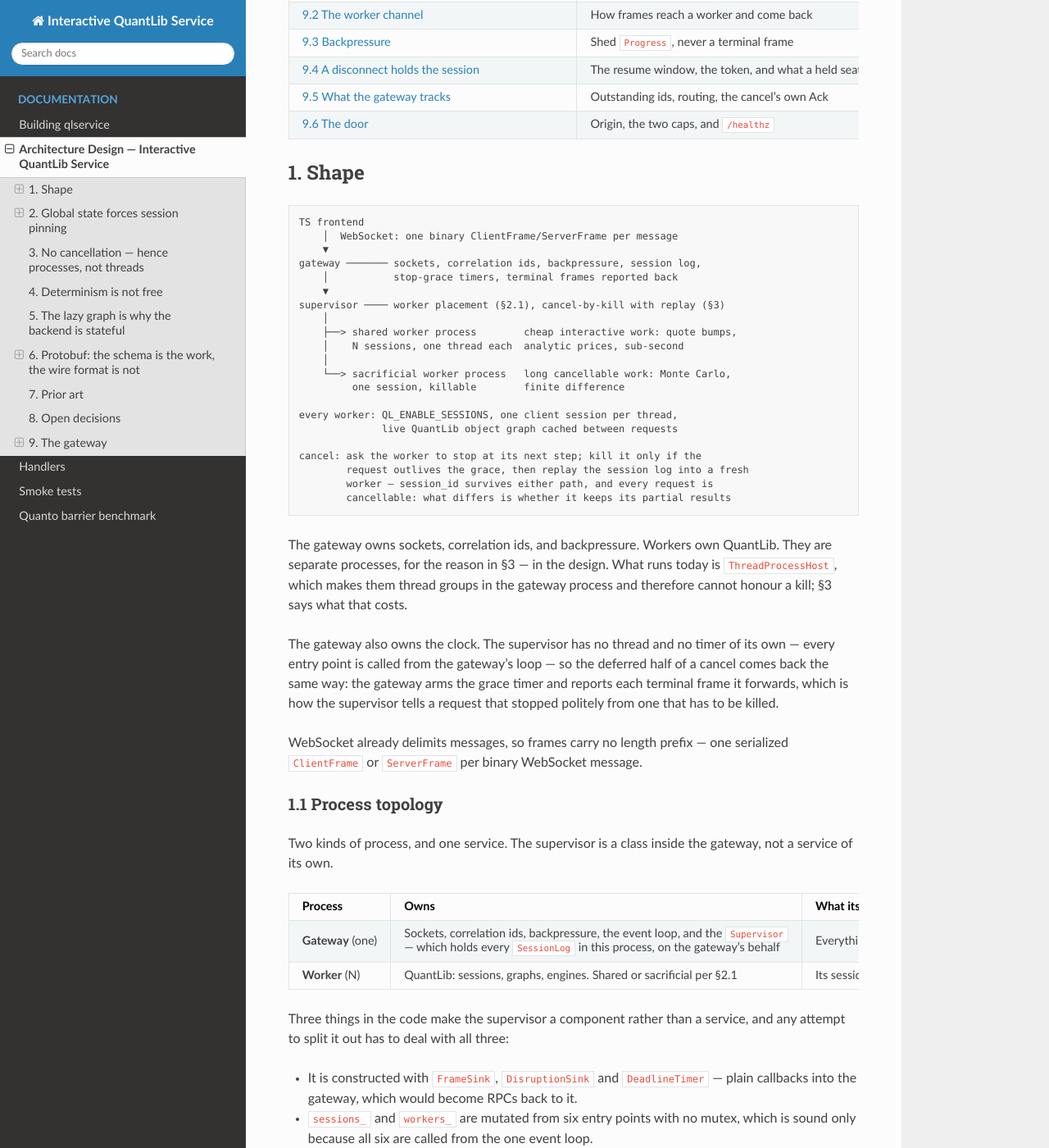
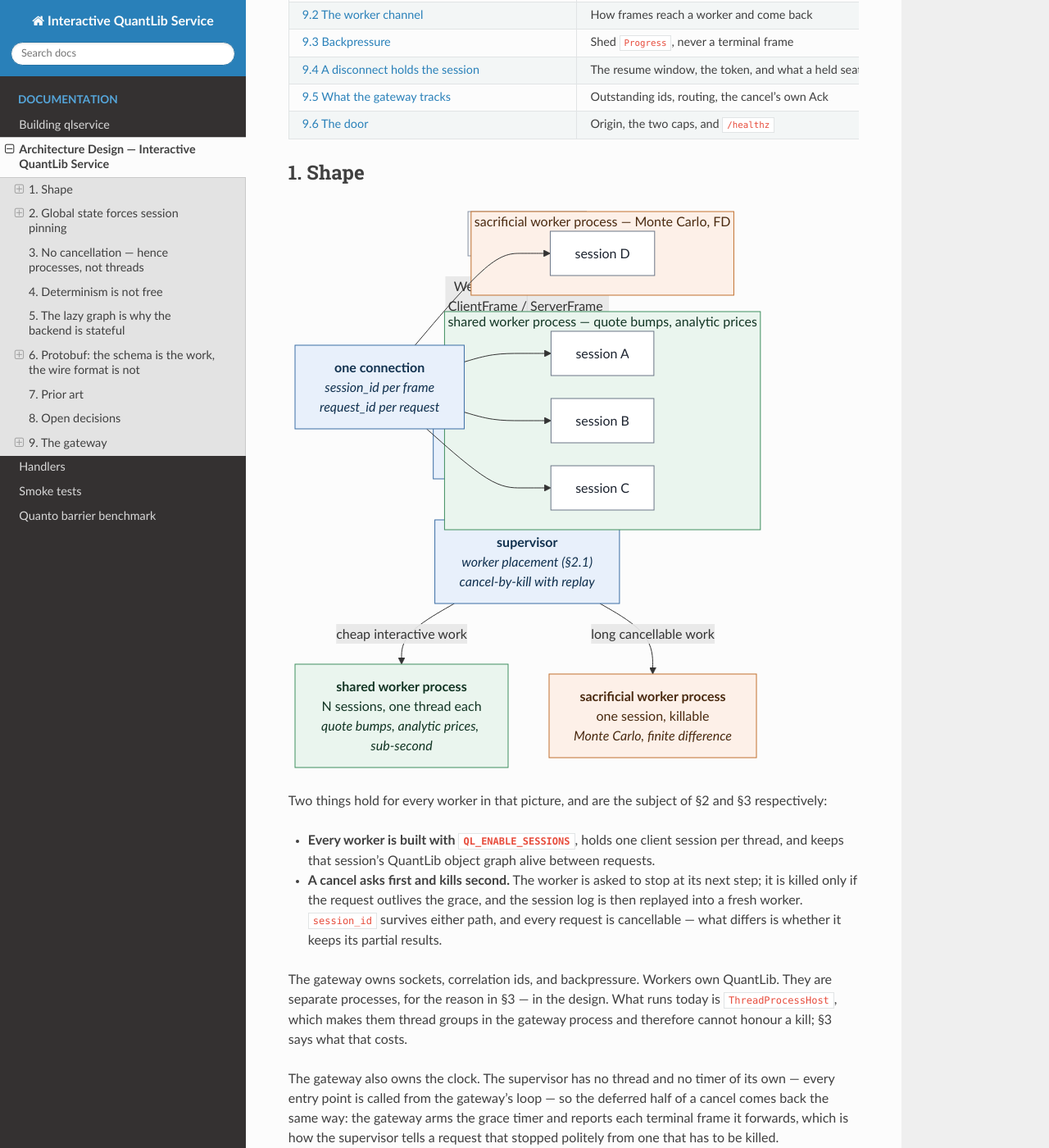
Before and after one commit to markccchiang/ql-backend, a Sphinx documentation site: the page built from doc/DESIGN.md, in a window 1280 px wide and 1400 px high, scrolled down 1162 px. Shown: the whole window at 82% size. Built offline with Sphinx 7.4.7 and the Read the Docs theme 3.1.0, drawn with Linux system fonts in a browser that asks for light colours; some of the changed text lies outside the part shown.

````diff
--- a/doc/DESIGN.md
+++ b/doc/DESIGN.md
@@ -45,29 +45,40 @@ process, so the kill half of a cancel is a disown rather than a kill.
 
 ## 1. Shape
 
+```mermaid
+flowchart TD
+    FE["<b>TS frontend</b>"]
+    GW["<b>gateway</b><br/><i>sockets · correlation ids<br/>backpressure · session log<br/>stop-grace timers<br/>terminal frames reported</i>"]
+    SV["<b>supervisor</b><br/><i>worker placement (§2.1)<br/>cancel-by-kill with replay</i>"]
+    SH["<b>shared worker process</b><br/>N sessions, one thread each<br/><i>quote bumps, analytic prices, sub-second</i>"]
+    SA["<b>sacrificial worker process</b><br/>one session, killable<br/><i>Monte Carlo, finite difference</i>"]
+
+    FE -->|"WebSocket — one binary ClientFrame / ServerFrame per message"| GW
+    GW --> SV
+    SV -->|"cheap interactive work"| SH
+    SV -->|"long cancellable work"| SA
+
+    classDef client fill:#f5f6f8,stroke:#8a94a6,color:#1d2430;
+    classDef core fill:#e8f0fb,stroke:#3b6ea5,color:#11314f;
+    classDef pool fill:#eaf5ee,stroke:#3f8f5f,color:#123524;
+    classDef sac fill:#fdf0e8,stroke:#c1702f,color:#4a2a10;
+    class FE client;
+    class GW,SV core;
+    class SH pool;
+    class SA sac;
 ```
-TS frontend
-    │  WebSocket: one binary ClientFrame/ServerFrame per message
-    ▼
-gateway ─────── sockets, correlation ids, backpressure, session log,
-    │           stop-grace timers, terminal frames reported back
-    ▼
-supervisor ──── worker placement (§2.1), cancel-by-kill with replay (§3)
-    │
-    ├──> shared worker process        cheap interactive work: quote bumps,
-    │    N sessions, one thread each  analytic prices, sub-second
-    │
-    └──> sacrificial worker process   long cancellable work: Monte Carlo,
-         one session, killable        finite difference
 
-every worker: QL_ENABLE_SESSIONS, one client session per thread,
-              live QuantLib object graph cached between requests
+Two things hold for every worker in that picture, and are the subject of §2
+and §3 respectively:
 
-cancel: ask the worker to stop at its next step; kill it only if the
-        request outlives the grace, then replay the session log into a fresh
-        worker — session_id survives either path, and every request is
-        cancellable: what differs is whether it keeps its partial results
-```
+- **Every worker is built with `QL_ENABLE_SESSIONS`**, holds one client
+  session per thread, and keeps that session's QuantLib object graph alive
+  between requests.
+- **A cancel asks first and kills second.** The worker is asked to stop at its
+  next step; it is killed only if the request outlives the grace, and the
+  session log is then replayed into a fresh worker. `session_id` survives
+  either path, and every request is cancellable — what differs is whether it
+  keeps its partial results.
 
 The gateway owns sockets, correlation ids, and backpressure. Workers own
 QuantLib. They are separate processes, for the reason in §3 — in the design.
@@ -331,36 +342,52 @@ queueing sessions on it is §8. A process is retired once its last session
 leaves, so process count tracks live sessions rather than their high-water
 mark.
 
-The shape that falls out, and the ratios worth holding in mind:
+The shape that falls out:
 
+```mermaid
+%%{init: {"flowchart": {"nodeSpacing": 28, "rankSpacing": 70}}}%%
+flowchart LR
+    CONN["<b>one connection</b><br/><i>session_id per frame<br/>request_id per request</i>"]
+
+    subgraph SHARED["shared worker process — quote bumps, analytic prices"]
+        direction TB
+        A["session A"]
+        B["session B"]
+        C["session C"]
+    end
+
+    subgraph SAC["sacrificial worker process — Monte Carlo, FD"]
+        direction TB
+        D["session D"]
+    end
+
+    CONN --> A
+    CONN --> B
+    CONN --> C
+    CONN --> D
+
+    classDef conn fill:#e8f0fb,stroke:#3b6ea5,color:#11314f;
+    classDef sess fill:#ffffff,stroke:#6b7687,color:#1d2430;
+    class CONN conn;
+    class A,B,C,D sess;
+    style SHARED fill:#eaf5ee,stroke:#3f8f5f,color:#123524;
+    style SAC fill:#fdf0e8,stroke:#c1702f,color:#4a2a10;
 ```
-one connection
-  │  session_id per frame, request_id per request
-  ├── A ──┐
-  ├── B ──┤   each session: one object graph, one thread, whole life,
-  ├── C ──┤   one SessionLog held by the supervisor
-  └── D ──┘
-          │   the supervisor places sessions; it packs, it does not
-          ▼   hand each one a process
-  ┌────────────────────────────┐      ┌────────────────────┐
-  │ shared worker process      │      │ sacrificial worker │
-  │  ┌───┐  ┌───┐  ┌───┐       │      │  ┌───┐             │
-  │  │ A │  │ B │  │ C │  ≤ 8  │      │  │ D │  1 thread   │
-  │  └───┘  └───┘  └───┘ thr.  │      │  └───┘             │
-  └────────────────────────────┘      └────────────────────┘
-   quote bumps, analytic prices        Monte Carlo, FD; killed
-   a second one is forked only         to serve a cancel, and
-   when this one has no room           replayed afterwards
 
-  connection : session   1 : N     one socket multiplexes them
-  session    : thread    1 : 1     for the session's whole life
-  session    : process   N : 1     shared, up to sessionsPerSharedWorker
-                         1 : 1     sacrificial, which is what makes the
-                                   kill affordable
-  threads in a process   = sessions it holds, so a shared worker is
-                           multi-threaded because it hosts many sessions,
-                           never because one session uses many threads
-```
+The supervisor packs: a second shared process is forked only once this one has
+no room, and the sacrificial process is killed to serve a cancel and replayed
+afterwards. The ratios worth holding in mind:
+
+| Relationship | Ratio | What sets it |
+| --- | --- | --- |
+| connection : session | 1 : N | one socket multiplexes them |
+| session : thread | 1 : 1 | for the session's whole life |
+| session : shared process | N : 1 | up to `sessionsPerSharedWorker` |
+| session : sacrificial process | 1 : 1 | which is what makes the kill affordable |
+
+Threads in a process therefore equal the sessions it holds: a shared worker is
+multi-threaded because it hosts many sessions, never because one session uses
+many threads.
 
 D is the same session as before its Monte Carlo: it left the shared worker on
 a `CloseSession`, replayed into a process of its own, and goes back to the pool
--- a/doc/conf.py
+++ b/doc/conf.py
@@ -10,7 +10,14 @@ copyright = "2026, Cheng-Chin Chiang"
 
 extensions = [
     "myst_parser",
+    "sphinxcontrib.mermaid",
 ]
+
+# DESIGN.md draws its figures as ```mermaid fences, which GitHub renders on
+# its own. This is what makes Sphinx render the same fence rather than print
+# it as a code block, so the diagram has one source and no exported image to
+# fall out of step with it.
+myst_fence_as_directive = ["mermaid"]
 
 # The pages cross-link to each other by section anchor -- DESIGN.md carries a
 # table of contents of its own, and INSTALL.md points at "Why sessions
--- a/doc/requirements.txt
+++ b/doc/requirements.txt
@@ -4,3 +4,4 @@
 sphinx>=7
 sphinx-rtd-theme>=2
 myst-parser>=2
+sphinxcontrib-mermaid>=0.9
````
